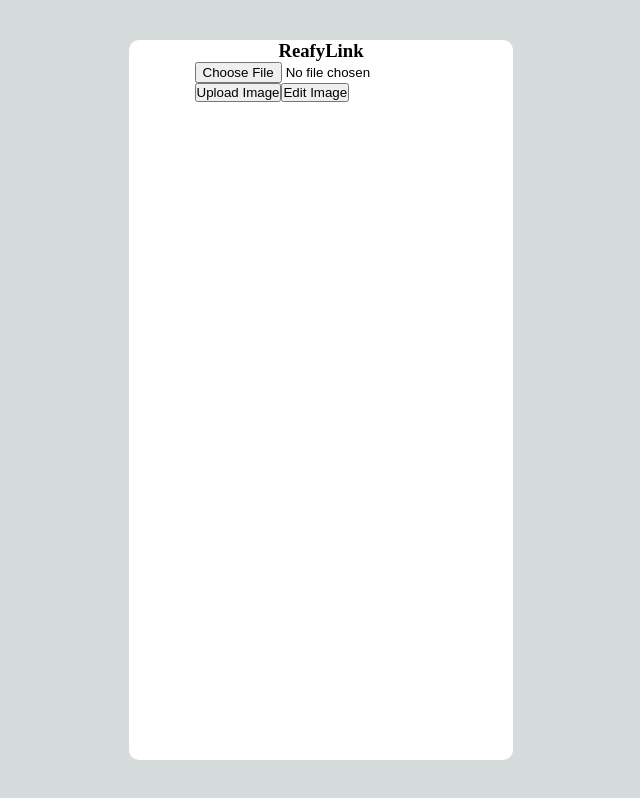
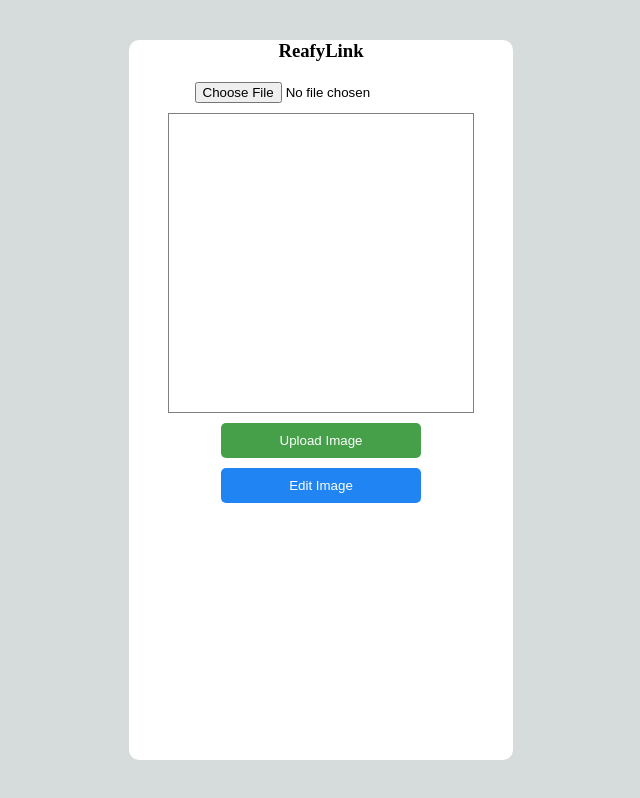
Before and after one commit to ruehan/LeafyLink, a Next.js app: page / in a window 1280 px wide. Shown: the whole page, without its empty margins (319-959 px from the left). Built offline with nearby package versions, Linux system fonts and the light colour scheme.

Commit message:
:lipstick: Update Upload Module Style

```diff
--- a/src/styles/Upload.module.css
+++ b/src/styles/Upload.module.css
@@ -1,33 +1,67 @@
-.upload-container {
-    margin-bottom: 20px;
+/* styles/Upload.module.css */
+
+.uploadContainer {
     display: flex;
     flex-direction: column;
+    justify-content: center;
+    align-items: center;
+    padding: 20px;
+    width: 90%;
   }
 
-.upload-input {
-    margin-right: 10px;
-}
+  .uploadSection {
+    display: flex;
+    width: 100%;
+    flex-direction: column;
+    justify-content: center;
+    align-items: center;
+  }
 
-.upload-button {
+  .uploadButton {
+    margin-top: 10px;
+    padding: 10px;
+    background-color: #45a049;
+    color: white;
+    border: none;
+    border-radius: 5px;
     cursor: pointer;
-    background-color: #3498db;
-    color: #fff;
+    width: 200px;
+  }
+
+  .editButton {
+    margin-top: 10px;
+    padding: 10px;
+    background-color: #2184f3;
+    color: white;
     border: none;
-    padding: 10px 15px;
     border-radius: 5px;
-    font-size: 16px;
+    cursor: pointer;
     width: 200px;
-    margin-top: 30px;
-}
+  }
 
-.edit-button {
-    cursor: pointer;
-    background-color: #3498db;
-    color: #fff;
-    border: none;
-    padding: 10px 15px;
-    border-radius: 5px;
-    font-size: 16px;
-    width: 200px;
-    margin-top: 30px;
-}
+  .editedPreviewContainer{
+    width: 100%;
+    height: 300px;
+    border: 1px solid gray;
+    display: flex;
+    justify-content: center;
+    align-items: center;
+    margin-top: 10px;
+  }
+
+  .editedPreviewImage {
+    max-width: 80%;
+    max-height: 300px;
+  }
+
+  .editedPreviewImage,
+  .selectedPreviewImage {
+    max-width: 80%;
+    max-height: 100%;
+    object-fit: contain; /* 이미지 비율 유지 */
+    border-radius: 5px; /* 이미지 주변에 라운드 처리 */
+  }
+
+  .editorSection {
+    width: 90%;
+  }
```
